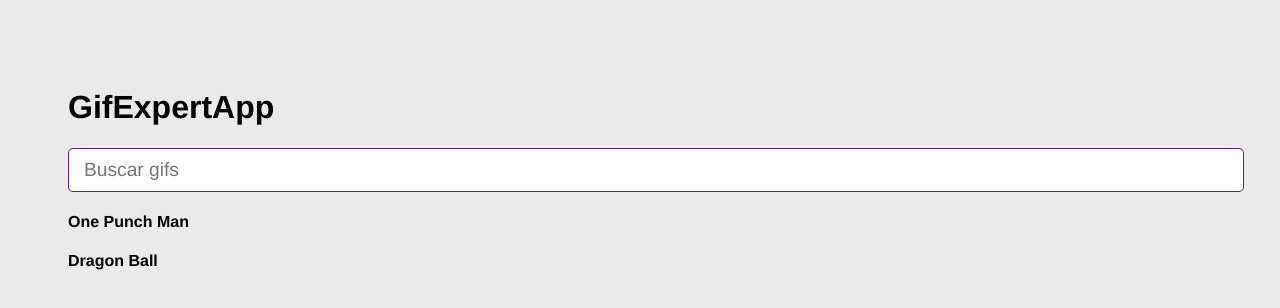
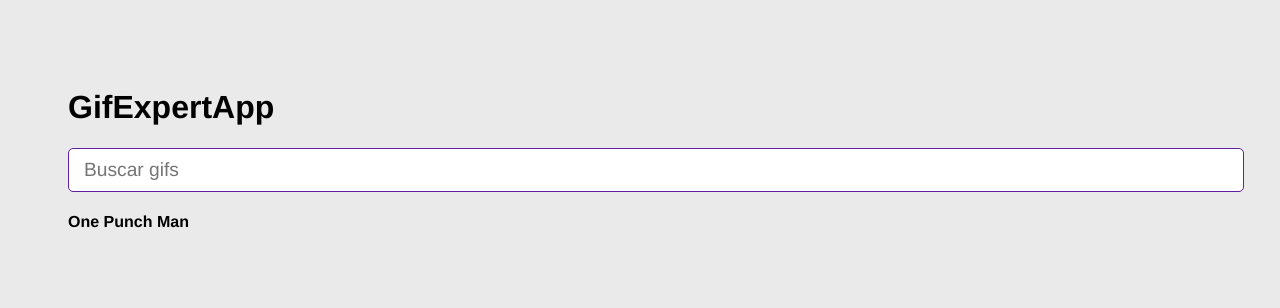
Before and after one commit to GEVS2021/gif-expert-app, a React (Vite) app: page / in a window 1280 px wide. Shown: the top 308 px of the page. Built offline with nearby package versions, Linux system fonts and the light colour scheme; no server answers.

Commit message:
82. useEffect

```diff
--- a/src/GifExpertApp.jsx
+++ b/src/GifExpertApp.jsx
@@ -5,7 +5,7 @@ import GifGrid from "./components/GifGrid";
 
 const GifExpertApp = () => {
 
-    const [categories, setCategories] = useState([ "One Punch Man", "Dragon Ball" ]);
+    const [categories, setCategories] = useState(["One Punch Man"]);
 
     const onAddCategory = (value) => {
         if(categories.includes(value)) {
--- a/src/components/GifGrid.jsx
+++ b/src/components/GifGrid.jsx
@@ -1,8 +1,11 @@
+import { useEffect } from "react";
 import { getGifs } from "../helpers/getGifs";
 
 const GifGrid = (props) => {
 
-    getGifs(props.category);
+    useEffect(() => {
+        getGifs(props.category);
+    }, []);
 
     return (
         <h4>{props.category}</h4>
```
